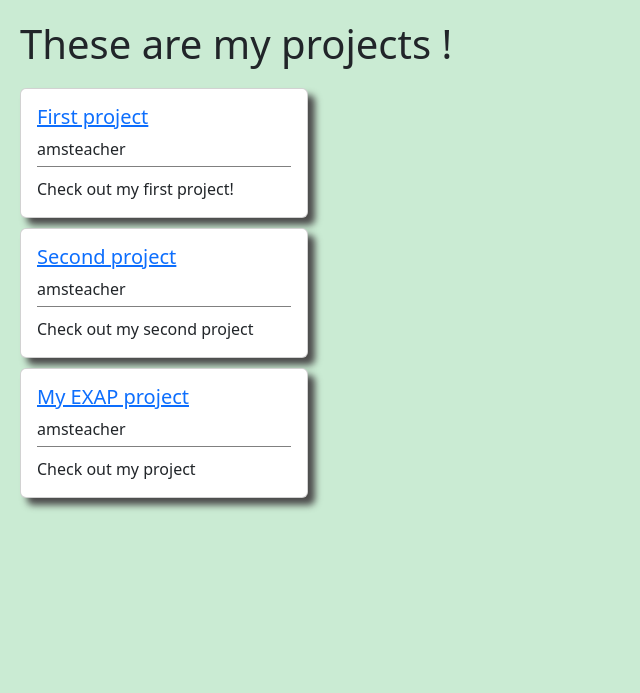
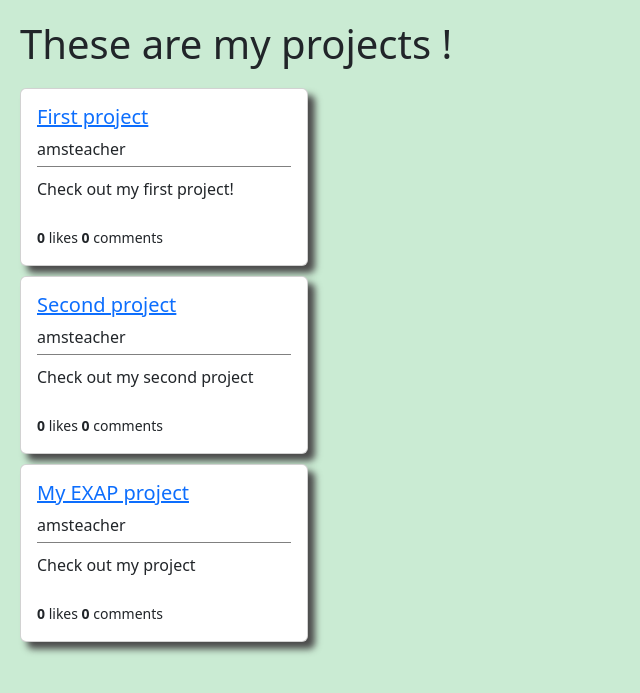
Before and after one commit to JackPadalino/ExApp, a Django app: page /users/myprojects/1/ in a window 1280 px wide. Shown: the part 56-749 px from the top of the page, without its empty margins (0-640 px from the left). Run offline with Django 4.2, Linux system fonts and the light colour scheme; a user stored in the database is signed in; data comes from the database, SQL or seed files in the repository.

Commit message:
Updated html for project card

```diff
--- a/users/templates/users/myprojects.html
+++ b/users/templates/users/myprojects.html
@@ -14,6 +14,8 @@
                     <div class='project-card-blurb'>
                         <p class="card-text project-card-text">{{ project.blurb }}</p>
                     </div>
+                    <br>
+                    <small><b>{{ project.liked.all.count }}</b> likes <b>{{ project.comments.all.count }}</b> comments</small>
                 </div>
             </div>
         {% endfor %}
```
